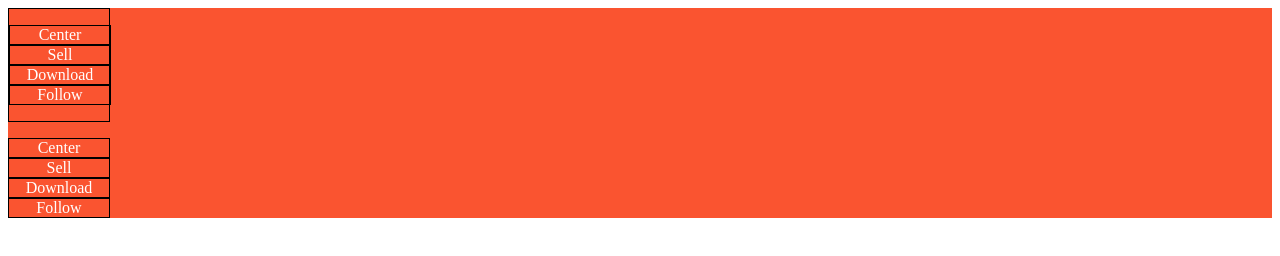
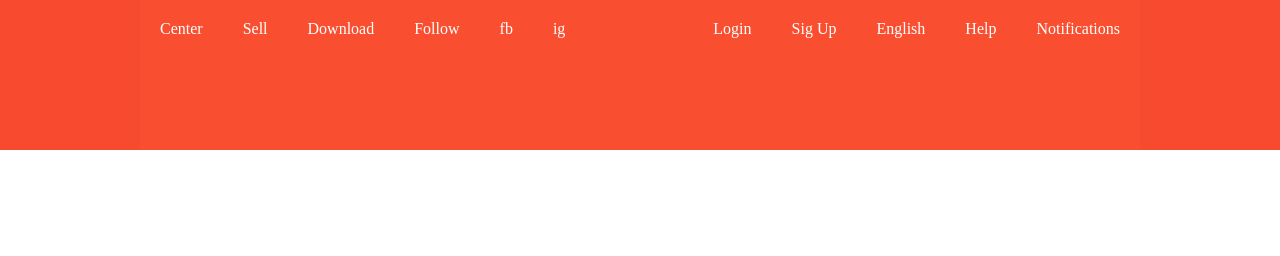
Before and after one commit to normanleonor1961/Ecommerce-navigation, a plain HTML site: page index.html in a window 1280 px wide. Drawn offline with Linux system fonts and the light colour scheme.

Commit message:
modified style.css
second commit for progress purposes...

```diff
--- a/index.html
+++ b/index.html
@@ -8,21 +8,28 @@
 </head>
 <body>
     <div class="wrapper">
-        <div class="nav-left">
-           <ul>
-                <li>Center</li>
-                <li>Sell</li>
-                <li>Download</li>
-                <li>Follow</li>
-           </ul>
-        </div>
-        <div class="nav-rigth">
-           <ul>
-                <li>Center</li>
-                <li>Sell</li>
-                <li>Download</li>
-                <li>Follow</li>
-           </ul>
+        <div class="navigation">
+            <div class="nav-left">
+            <ul>
+                   <a href="#"><li>Center</li></a>
+                   <a href="#"><li>Sell</li></a>
+                   <a href="#"><li>Download</li></a>
+                   <a href="#"><li>Follow</li></a>
+                   <a href="#"><li>fb</li></a>
+                   <a href="#"><li>ig</li></a>
+            </ul>
+
+            </div>
+
+            <div class="nav-right">
+            <ul>
+                <a href="#"><li>Notifications</li></a>
+                <a href="#"><li>Help</li></a>
+                <a href="#"><li>English</li></a>
+                <a href="#"><li>Sig Up</li></a>
+                <a href="#"><li>Login</li></a>
+            </ul>
+            </div>
         </div>
     </div>
 
--- a/style.css
+++ b/style.css
@@ -1,24 +1,34 @@
 *{
     padding: 0;
-    marding: 0;
-
+    margin: 0;
 }
 
 .wrapper{
-    background-color:  #FA5430;
+    background: #F84A2F;
     width: 100%;
 }
 
-.nav-left, li{
-    color: white;
-    border: 1px solid black;
-    width:100px;
-    text-align: center;
+.navigation{
+    background-color:  F94F30;
+    width: 1000px;
+    margin: 0 auto;
+    height: 150px;
 }
 
-.nav-right, li{
+li{
+    list-style: none;
+}
+
+.nav-left li{
+    padding: 20px;
+    text-align: center;
     color: white;
-    border: 1px solid black;
-    width:100px;
+    float: left;
+}
+
+.nav-right ul li{
+    padding: 20px;
     text-align: center;
+    color: white;
+    float: right;
 }
```
